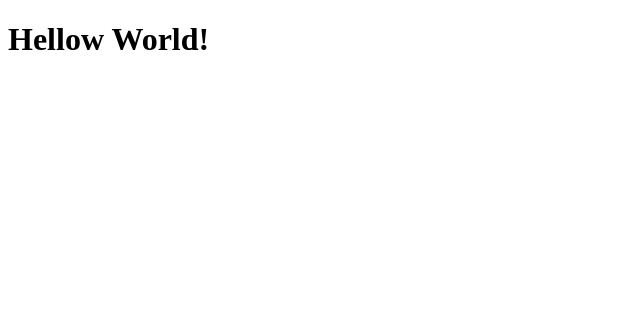
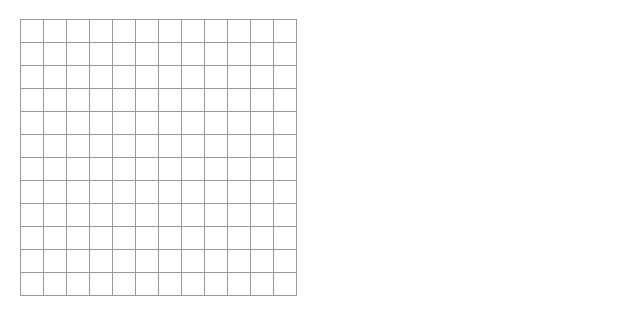
Before and after one commit to am-ma/try-ts-react, a React app: page / in a window 1280 px wide. Shown: the top 334 px of the page, without its empty margins (0-640 px from the left). Built offline with nearby package versions, Linux system fonts and the light colour scheme.

Commit message:
:sparkles: added drawing function

```diff
--- /dev/null
+++ b/src/index.css
@@ -0,0 +1,50 @@
+body {
+  font: 14px "Century Gothic", Futura, sans-serif;
+  margin: 20px;
+}
+
+ol, ul {
+  padding-left: 30px;
+}
+
+.canvas-row:after {
+  clear: both;
+  content: "";
+  display: table;
+}
+
+.status {
+  margin-bottom: 10px;
+}
+
+.dot {
+  background: #fff;
+  border: 1px solid #999;
+  float: left;
+  font-size: 24px;
+  font-weight: bold;
+  line-height: 24px;
+  height: 24px;
+  margin-right: -1px;
+  margin-top: -1px;
+  padding: 0;
+  text-align: center;
+  width: 24px;
+}
+
+.dot:focus {
+  outline: none;
+}
+
+.kbd-navigation .dot:focus {
+  background: #ddd;
+}
+
+.board {
+  display: flex;
+  flex-direction: row;
+}
+
+.board-info {
+  margin-left: 20px;
+}
--- a/src/index.tsx
+++ b/src/index.tsx
@@ -1,4 +1,93 @@
-import React from 'react';
+import React, { FunctionComponent, CSSProperties } from 'react';
 import ReactDOM from 'react-dom';
+import './index.css';
 
-ReactDOM.render(<h1>Hellow World!</h1>, document.getElementById('root'));
+const canvasHeight: number = 12;
+const canvasWidth: number = 12;
+
+interface DotValues {
+  isFill: boolean;
+  color: string;
+}
+interface DotProps {
+  values: DotValues;
+  onClick: Function;
+}
+interface DotState { }
+class Dot extends React.Component<DotProps, DotState> {
+  constructor(props: DotProps) {
+    super(props);
+  }
+
+  renderStyle() {
+    if (!this.props.values.isFill) {
+      return {} as CSSProperties;
+    }
+
+    return {
+      backgroundColor: this.props.values.color,
+    } as CSSProperties;
+  }
+
+  render() {
+    return <button style={this.renderStyle()} className="dot" onClick={() => this.props.onClick()}></button>;
+  }
+}
+
+interface CanvasProps {}
+interface CanvasState {
+  dots: DotValues[];
+}
+class Canvas extends React.Component<CanvasProps, CanvasState> {
+  constructor(props: CanvasProps) {
+    super(props);
+    this.state = {
+      dots: Array(canvasHeight * canvasWidth).fill(null).map(values => ({
+        isFill: false,
+        color: '#000',
+      } as DotValues)),
+    };
+  }
+
+  handleClick(i: number) {
+    const dots = this.state.dots.slice();
+    const dot = dots[i];
+    dots[i].isFill = !dots[i].isFill;
+    dots[i].color = '#000';
+    this.setState({ dots: dots });
+  }
+
+  render() {
+    const dots = Array(canvasHeight)
+      .fill(null)
+      .map((_, h) => (
+        <div className="canvas-row" key={h}>
+          {Array(canvasWidth)
+            .fill(null)
+            .map((_, w) => {
+              const index = w + h * canvasWidth;
+              const values = this.state.dots[index];
+              return <Dot values={values} key={index} onClick={() => this.handleClick(index)} />;
+            })}
+        </div>
+      ));
+
+    return <div>{dots}</div>;
+  }
+}
+
+const App: FunctionComponent = () => {
+  return (
+    <div className="board">
+      <div className="board-board">
+        <Canvas />
+      </div>
+      <div className="board-info">
+        <div>{/* status */}</div>
+        <ol>{/* TODO */}</ol>
+      </div>
+    </div>
+  );
+};
+
+ReactDOM.render(<App />, document.getElementById('root'));
```
